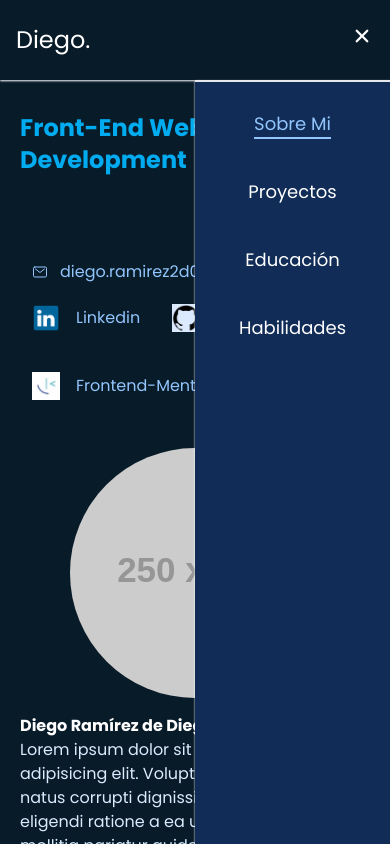
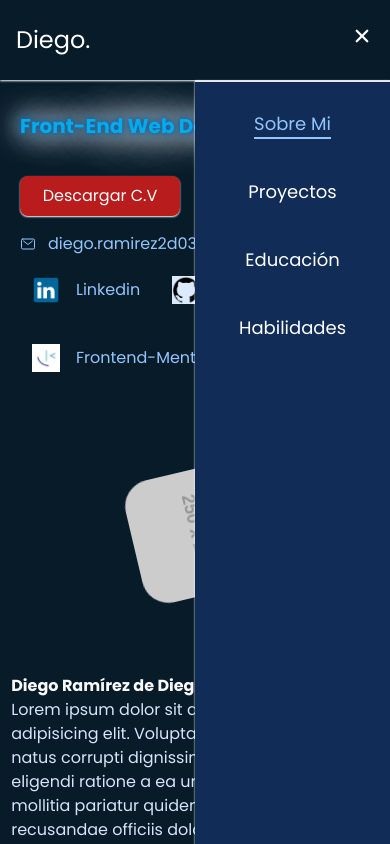
Before and after one commit to Diego2Drm/Portafolio, a React (Vite) app: page / in a window 390 px wide. Shown: the top 844 px of the page. Built offline with nearby package versions, Linux system fonts and the light colour scheme.

Commit message:
Framer Motion AboutMe

```diff
--- a/package.json
+++ b/package.json
@@ -10,6 +10,7 @@
     "preview": "vite preview"
   },
   "dependencies": {
+    "framer-motion": "^11.11.1",
     "react": "^18.2.0",
     "react-dom": "^18.2.0",
     "react-scroll": "^1.9.0"
--- a/src/Components/AboutMe/AboutMe.jsx
+++ b/src/Components/AboutMe/AboutMe.jsx
@@ -1,58 +1,188 @@
 import React from "react";
-import gitHubImg from "../../assets/github.png"
-import frontendImg from "../../assets/frontendMentor.png"
-import linkedin from "../../assets/linkedin.png"
+import gitHubImg from "../../assets/github.png";
+import frontendImg from "../../assets/frontendMentor.png";
+import linkedin from "../../assets/linkedin.png";
+import { motion, transform, useMotionValue, useSpring, useTransform } from "framer-motion";
 
 function AboutMe() {
+  const downImg = () => {
+    return {
+      hiddenImg: {
+        y: -200,
+        opacity: 0,
+      },
+      showImg: {
+        y: 0,
+        opacity: 1,
+        transition: { duration: 2, delay: 1.2 },
+      },
+    };
+  };
+
+  const uptext = () => {
+    return {
+      hiddenText: {
+        y: 200,
+        opacity: 0,
+      },
+      showText: {
+        y: 0,
+        opacity: 1,
+        transition: { duration: 2, delay: 1.2 },
+      },
+    };
+  };
+
+
   return (
-    <section id="AboutMe" className="min-h-screen pt-28 p-5 lg:pl-64 lg:pr-10 lg:pt-14">
-      <h2 className="text-2xl text-Text font-bold md:text-3xl">Front-End Web Development</h2>
-      <div className="flex justify-end lg:justify-start">
-        <a href="" className="text-white p-2 bg-red-700 rounded-lg my-4 block w-40 text-center shadow-sm shadow-white">
+    <section
+      id="AboutMe"
+      className="min-h-screen pt-28 p-5 lg:pl-64 lg:pr-10 lg:pt-14"
+    >
+      <motion.h2
+        className="text-xl text-Text font-bold md:text-5xl text-shadow mb-5"
+        initial={{ y: -300 }}
+        animate={{ y: 0, transition: { duration: 2, delay: 1.5 } }}
+      >
+        Front-End Web Development
+      </motion.h2>
+
+      <div className="flex flex-col md:flex-row md:gap-5 md:items-center">
+        <motion.a
+          href=""
+          className="text-white p-2 bg-red-700 rounded-lg my-4 block w-40 text-center shadow-sm shadow-white hover:bg-red-900 hover:shadow-lg hover:shadow-red-500"
+          initial={{ scale: 0 }}
+          animate={{
+            scale: 1,
+            rotate: 360,
+            transition: { duration: 2, delay: 1.2 },
+          }}
+          whileTap={{ scale: 0.9 }}
+        >
           Descargar C.V
-        </a>
+        </motion.a>
+        <motion.p
+          className="flex text-blue-300 items-center gap-3"
+          initial={{ x: -700, opacity: 0 }}
+          animate={{
+            x: 0,
+            opacity: 1,
+            transition: { duration: 2, delay: 1.5 },
+          }}
+        >
+          <ion-icon name="mail-outline"></ion-icon>
+          <span>diego.ramirez2d03@gmail.com</span>
+        </motion.p>
       </div>
 
-      <article className="p-3">
-
-        <p className="flex text-blue-300 items-center gap-3">
-          <ion-icon name="mail-outline"></ion-icon>
-          <span>diego.ramirez2d03@gmail.com</span>
-        </p>
-
+      <div className="px-3">
         <div className="flex flex-wrap gap-x-8">
-          <a href="https://www.linkedin.com/in/diego-ramirez-b8220b314/" className="flex my-5 gap-4 text-blue-300 items-center hover:text-[#40A2E3]" target="_blank">
-            <img className="w-7 lg:w-10" src={linkedin} alt="frontend-logo" />
-            Linkedin
+          <a
+            href="https://www.linkedin.com/in/diego-ramirez-b8220b314/"
+            className="flex my-5 gap-4 text-blue-300 items-center hover:text-[#40A2E3]"
+            target="_blank"
+          >
+            <motion.img
+              className="w-7 lg:w-10"
+              src={linkedin}
+              alt="linkedin"
+              variants={downImg()}
+              initial="hiddenImg"
+              animate="showImg"
+            />
+            <motion.span
+              variants={uptext()}
+              initial="hiddenText"
+              animate="showText"
+            >
+              Linkedin
+            </motion.span>
           </a>
 
-          <a href="" className="flex my-5 gap-4 text-blue-300 items-center hover:text-[#40A2E3]" target="_blank">
-            <img className="w-7 lg:w-10 bg-blue-100" src={gitHubImg} alt="github-logo" />
-            Git-Hub
+          <a
+            href=""
+            className="flex my-5 gap-4 text-blue-300 items-center hover:text-[#40A2E3]"
+            target="_blank"
+          >
+            <motion.img
+              className="w-7 lg:w-10 bg-blue-100"
+              src={gitHubImg}
+              alt="github-logo"
+              variants={downImg()}
+              initial="hiddenImg"
+              animate="showImg"
+            />
+            <motion.span
+              variants={uptext()}
+              initial="hiddenText"
+              animate="showText"
+            >
+              Git-Hub
+            </motion.span>
           </a>
 
-          <a href="" className="flex my-5 gap-4 text-blue-300 items-center hover:text-[#40A2E3]" target="_blank">
-            <img className="w-7 lg:w-10" src={frontendImg} alt="frontend-logo" />
-            Frontend-Mentor
+          <a
+            href=""
+            className="flex my-5 gap-4 text-blue-300 items-center hover:text-[#40A2E3]"
+            target="_blank"
+          >
+            <motion.img
+              className="w-7 lg:w-10"
+              src={frontendImg}
+              alt="frontend-logo"
+              variants={downImg()}
+              initial="hiddenImg"
+              animate="showImg"
+            />
+            <motion.span
+              variants={uptext()}
+              initial="hiddenText"
+              animate="showText"
+            >
+              Frontend-Mentor
+            </motion.span>
           </a>
         </div>
-      </article>
+      </div>
 
       <article className="lg:flex flex-row-reverse items-center ">
         <div className="flex justify-center my-4 lg:w-1/2">
-          <img src="https://placehold.co/250x250" alt="i,am" className="rounded-full lg:w-96" />
+          <motion.img
+            src="https://placehold.co/250x250"
+            alt="i,am"
+            className="rounded-full lg:w-96 img-shadow
+            "
+            animate={{
+              scale: [.5, 1, 1, .5, .5, 1],
+              rotate: [0, 0, 180, 180, 0, 0],
+              borderRadius: ["0%", "0%", "50%", "50%", "0%", "50%"]
+            }}
+            transition={{
+              delay: 3,
+              duration: 5,
+              ease: "easeInOut",
+              times: [0, 0.2, 0.5, 0.8, 1],
+              repeatDelay: 1
+            }}
+          />
         </div>
-        <div className="lg:w-1/2">
-          <h3 className="text-white lg:text-2xl font-bold">Diego Ramírez de Diego</h3>
+        <motion.div className="lg:w-1/2"
+        initial={{ x: -400, opacity: 0,}}
+        animate= {{ x: 0, opacity: 1, transition:{ duration: 4, delay: 3}}}
+        >
+          <h3 className="text-white lg:text-2xl font-bold">
+            Diego Ramírez de Diego
+          </h3>
           <p className="text-blue-100">
-            Lorem ipsum dolor sit amet consectetur adipisicing elit. Voluptate dolor aperiam, natus corrupti dignissimos recusandae eligendi ratione a ea unde assumenda, mollitia pariatur quidem! Ipsam illo recusandae officiis doloribus vitae?
+            Lorem ipsum dolor sit amet consectetur adipisicing elit. Voluptate
+            dolor aperiam, natus corrupti dignissimos recusandae eligendi
+            ratione a ea unde assumenda, mollitia pariatur quidem! Ipsam illo
+            recusandae officiis doloribus vitae?
           </p>
-        </div>
+        </motion.div>
       </article>
-
     </section>
   );
-};
-
+}
 
 export { AboutMe };
--- a/src/index.css
+++ b/src/index.css
@@ -2,9 +2,21 @@
 @tailwind components;
 @tailwind utilities;
 
-html{
-    @apply min-h-screen bg-Background font-Poppins
+html {
+  @apply min-h-screen bg-Background font-Poppins;
 }
-.navLink .active{
-    color: red;
+
+.text-shadow {
+  text-shadow:
+  0 0 5px #1c5e8f,
+  0 0 10px #1c5e8f,
+  0 0 15px #1c5e8f,
+  0 0 20px #fff,
+  0 0 30px #fff,
+  0 0 40px #fff,
+  0 0 55px #fff,
+  0 0 75px #fff;
 }
+.img-shadow:hover{
+  filter: drop-shadow(1rem 1rem 1rem #018cf6);
+}
```
